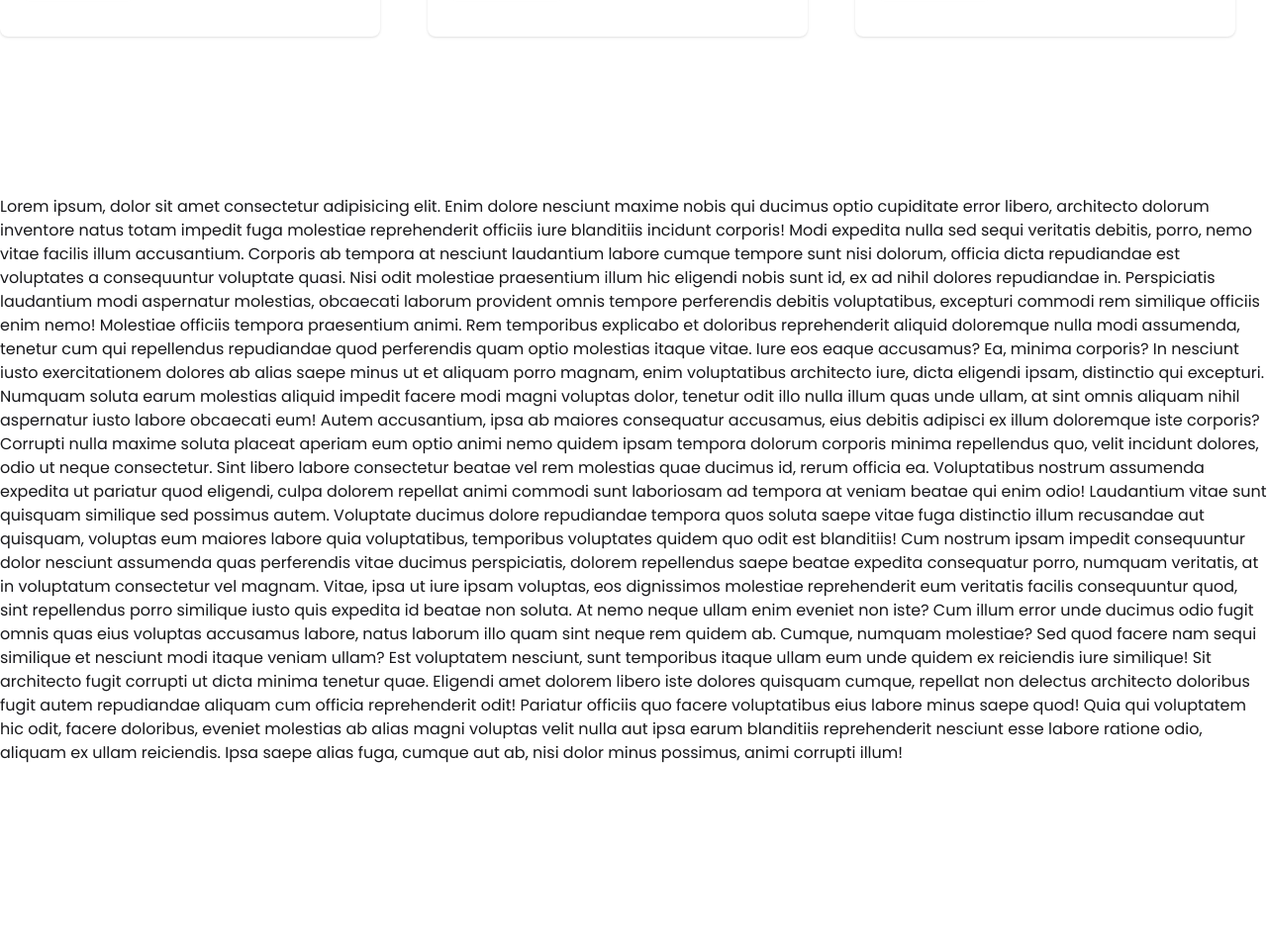
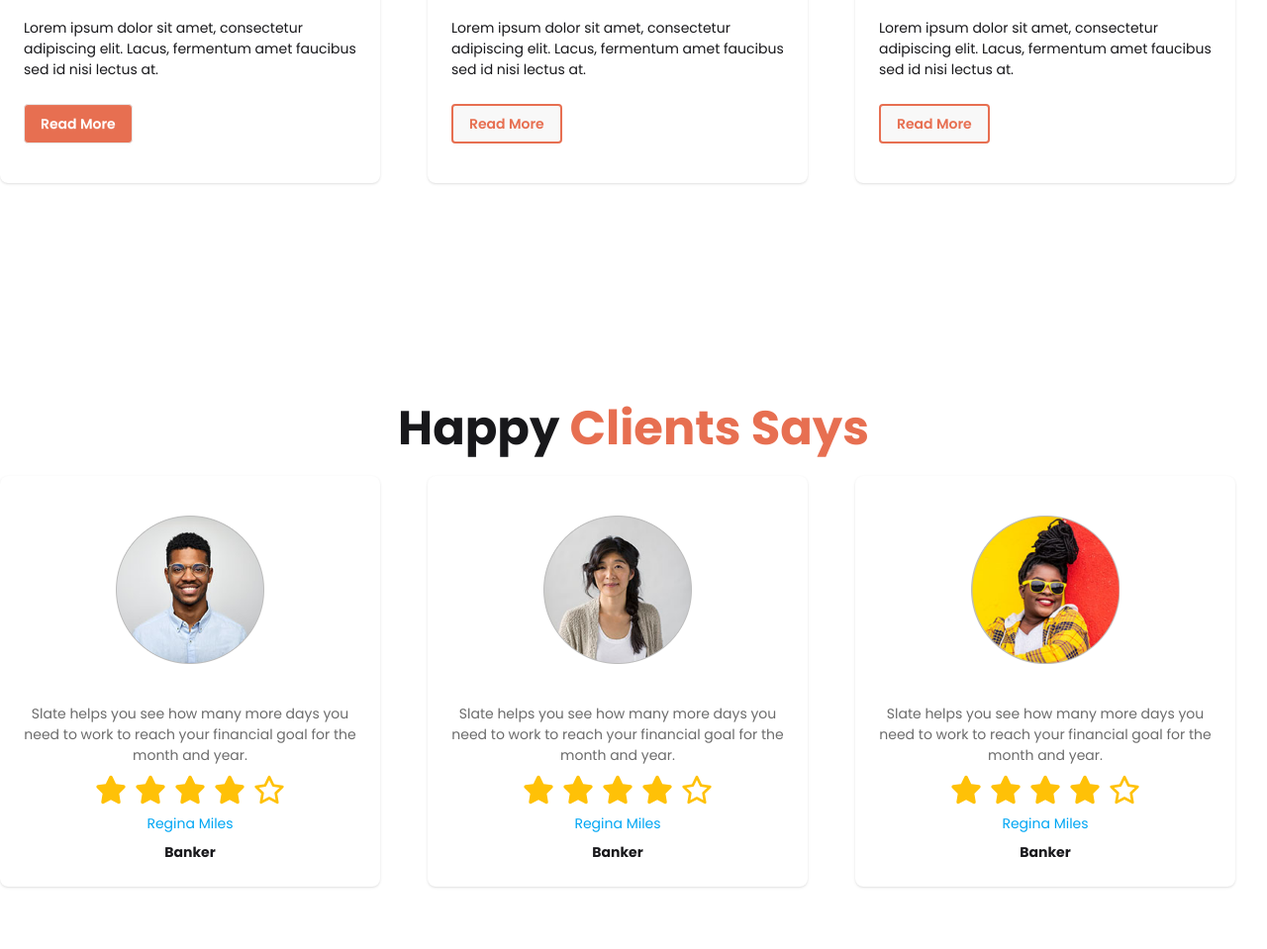
Before and after one commit to Mostofarusho/Biker-Zone_Using-DaisyUI, a plain HTML site: page index.html in a window 1280 px wide. Shown: the part 1841-2800 px from the top of the page at 99% size. Before the commit the page ends 2614 px from the top, so only its background shows below. Drawn offline with nearby package versions, Linux system fonts and the light colour scheme.

Commit message:
Happy Client  Section Done

```diff
--- a/index.html
+++ b/index.html
@@ -39,7 +39,7 @@
     <!-- Header Section -->
     <header class="md:container mx-auto">
         <nav>
-            <div class="navbar bg-base-100 shadow-sm">
+            <div class="navbar bg-base-100 my-8">
                 <div class="flex-1">
                     <div class="dropdown">
                         <div tabindex="0" role="button" class="btn btn-ghost lg:hidden">
@@ -68,7 +68,7 @@
             </div>
         </nav>
         <!-- Slider Carousel -->
-        <div class="carousel w-full lg:h-[550px] hero-section-bg">
+        <div class="carousel w-full lg:h-[550px] hero-section-bg my-8">
             <!-- Slide 1 -->
             <div id="slide1" class="carousel-item relative w-full">
                 <div class="flex flex-col lg:flex-row items-center gap-4 lg:gap-6 p-12 lg:p-24 ">
@@ -158,7 +158,8 @@
                 <p class="text-xl font-semibold text-[rgb(231,111,81)]">Best bike collection</p>
             </div>
             <!-- Featured Bike Image  -->
-            <div class="flex flex-col lg:flex-row items-center justify-between gap-4">
+            <!-- flex flex-col lg:flex-row items-center justify-between gap-4 -->
+            <div class="grid sm:grid-cols-1 md:grid-cols-2 lg:grid-cols-3 gap-4">
                 <img class="w-full max-w-[370px] rounded-lg shadow-md p-4" src="./images/others/feature-bike.png" alt="">
                 <img class="w-full max-w-[370px] rounded-lg shadow-md p-4" src="./images/others/feature-bike.png" alt="">
                 <img class="w-full max-w-[370px] rounded-lg shadow-md" src="./images/others/feature-bike.png" alt="">
@@ -175,11 +176,11 @@
                         <!-- w-full max-w-[370px] -->
                         <img src="./images/others/latest1.png" alt="Shoes" />
                     </figure>
-                    <div class="card-body ">
+                    <div class="card-body space-y-4">
                         <h2 class="card-title">Ducati XDIAVEL S-73</h2>
                         <p>Lorem ipsum dolor sit amet, consectetur adipiscing elit. Lacus, fermentum amet faucibus sed id nisi lectus at.</p>
                         <div class="card-actions justify-start">
-                            <button class="btn bike-primary text-white rounded-sm mt-3">Read More</button>
+                            <button class="btn bike-primary text-white rounded-sm">Read More</button>
                         </div>
                     </div>
                 </div>
@@ -188,11 +189,11 @@
                     <figure>
                         <img src="./images/others/latest2.png" alt="Shoes" />
                     </figure>
-                    <div class="card-body ">
+                    <div class="card-body space-y-4">
                         <h2 class="card-title">Motorcycles & Scooters</h2>
                         <p>Lorem ipsum dolor sit amet, consectetur adipiscing elit. Lacus, fermentum amet faucibus sed id nisi lectus at.</p>
                         <div class="card-actions justify-start">
-                            <button class="btn text-[#e76f51] border-2 border-[#e76f51] rounded-sm mt-3">Read More</button>
+                            <button class="btn text-[#e76f51] border-2 border-[#e76f51] rounded-sm">Read More</button>
                         </div>
                     </div>
                 </div>
@@ -201,16 +202,84 @@
                     <figure>
                         <img src="./images/others/latest3.png" alt="Shoes" />
                     </figure>
-                    <div class="card-body ">
+                    <div class="card-body space-y-4">
                         <h2 class="card-title">2021 Honda CBR500R</h2>
                         <p>Lorem ipsum dolor sit amet, consectetur adipiscing elit. Lacus, fermentum amet faucibus sed id nisi lectus at.</p>
                         <div class="card-actions justify-start">
-                            <button class="btn text-[#e76f51] border-2 border-[#e76f51] rounded-sm mt-3">Read More</button>
+                            <button class="btn text-[#e76f51] border-2 border-[#e76f51] rounded-sm">Read More</button>
                         </div>
                     </div>
                 </div>
             </div>
         </section>
+        <!-- Happy Client Section  -->
+        <section class="my-24 py-8 lg:py-16">
+            <!-- Happy Client Description -->
+            <div class="text-center mb-6">
+                <h1 class="text-5xl font-bold">Happy <span class="text-[#e76f51]">Clients Says</span></h1>
+            </div>
+            <!-- Main Container -->
+            <div class="grid sm:grid-cols-1 md:grid-cols-2 lg:grid-cols-3 gap-4">
+                <!-- Card 1  -->
+                <div class="card bg-base-100 w-96 shadow-sm space-y-4">
+                    <figure class="px-10 pt-10">
+                        <img class="w-[150px] h-[150px]" src="./images/others/user-1.png" />
+                    </figure>
+                    <div class="card-body items-center text-center">
+                        <p class="text-[rgb(108,108,108)]">Slate helps you see how many more days you need to work to reach your financial goal for the month and year.</p>
+                        <div class="flex items-center justify-between gap-2">
+                            <img class="w-8 h-8" src="./images/icons/star-solid.svg" alt="">
+                            <img class="w-8 h-8" src="./images/icons/star-solid.svg" alt="">
+                            <img class="w-8 h-8" src="./images/icons/star-solid.svg" alt="">
+                            <img class="w-8 h-8" src="./images/icons/star-solid.svg" alt="">
+                            <img class="w-8 h-8" src="./images/icons/star-regular.svg" alt="">
+                        </div>
+                        <p class="text-sky-500">Regina Miles</p>
+                        <p class=" font-bold">Banker</p>
+
+                    </div>
+                </div>
+                <!-- Card 2  -->
+                <div class="card bg-base-100 w-96 shadow-sm space-y-4">
+                    <figure class="px-10 pt-10">
+                        <img class="w-[150px] h-[150px]" src="./images/others/user-2.png" />
+                    </figure>
+                    <div class="card-body items-center text-center">
+                        <p class="text-[rgb(108,108,108)]">Slate helps you see how many more days you need to work to reach your financial goal for the month and year.</p>
+                        <div class="flex items-center justify-between gap-2">
+                            <img class="w-8 h-8" src="./images/icons/star-solid.svg" alt="">
+                            <img class="w-8 h-8" src="./images/icons/star-solid.svg" alt="">
+                            <img class="w-8 h-8" src="./images/icons/star-solid.svg" alt="">
+                            <img class="w-8 h-8" src="./images/icons/star-solid.svg" alt="">
+                            <img class="w-8 h-8" src="./images/icons/star-regular.svg" alt="">
+                        </div>
+                        <p class="text-sky-500">Regina Miles</p>
+                        <p class=" font-bold">Banker</p>
+
+                    </div>
+                </div>
+                <!-- Card 3  -->
+                <div class="card bg-base-100 w-96 shadow-sm space-y-4">
+                    <figure class="px-10 pt-10">
+                        <img class="w-[150px] h-[150px]" src="./images/others/user-3.png" />
+                    </figure>
+                    <div class="card-body items-center text-center">
+                        <p class="text-[rgb(108,108,108)]">Slate helps you see how many more days you need to work to reach your financial goal for the month and year.</p>
+                        <div class="flex items-center justify-between gap-2">
+                            <img class="w-8 h-8" src="./images/icons/star-solid.svg" alt="">
+                            <img class="w-8 h-8" src="./images/icons/star-solid.svg" alt="">
+                            <img class="w-8 h-8" src="./images/icons/star-solid.svg" alt="">
+                            <img class="w-8 h-8" src="./images/icons/star-solid.svg" alt="">
+                            <img class="w-8 h-8" src="./images/icons/star-regular.svg" alt="">
+                        </div>
+                        <p class="text-sky-500">Regina Miles</p>
+                        <p class=" font-bold">Banker</p>
+
+                    </div>
+                </div>
+            </div>
+        </section>
+
     </main>
     <!-- Footer Section  -->
     <footer></footer>
```
